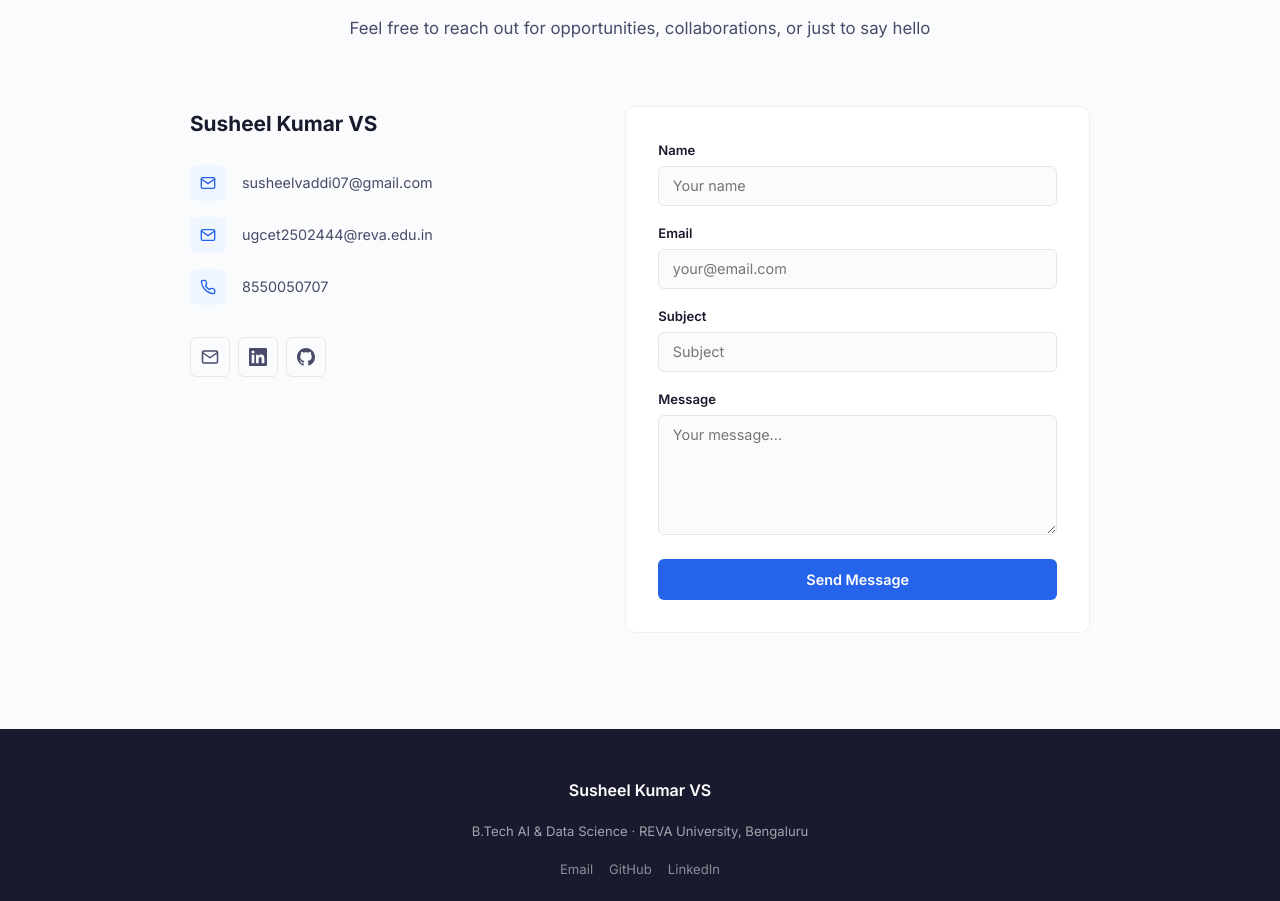
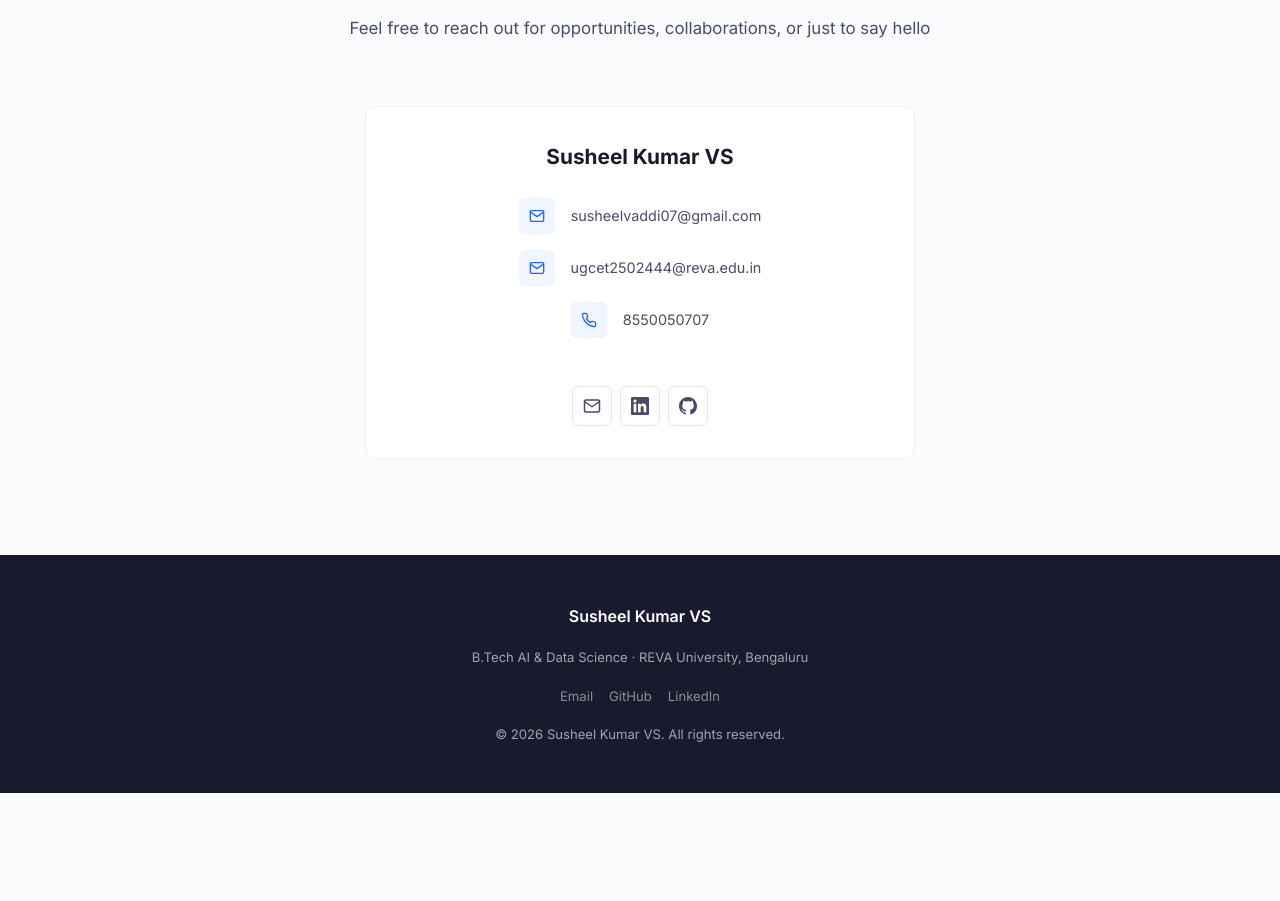
Before and after one commit to SusheelVaddi/Portfolio, a React (Vite) app: page / in a window 1280 px wide. Shown: the part 4114-5015 px from the top of the page. After the commit the page ends 4907 px from the top, so only its background shows below. Built offline with nearby package versions, Linux system fonts and the light colour scheme.

Commit message:
Remove contact form and center contact details

```diff
--- a/src/components/Contact.jsx
+++ b/src/components/Contact.jsx
@@ -1,28 +1,7 @@
-import { useState } from "react";
 import { personalInfo } from "../data/portfolioData";
 import { GitHubIcon, LinkedInIcon, EmailIcon, PhoneIcon } from "./Icons";
 
 export default function Contact() {
-  const [formData, setFormData] = useState({
-    name: "",
-    email: "",
-    subject: "",
-    message: "",
-  });
-  const [submitted, setSubmitted] = useState(false);
-
-  const handleChange = (e) => {
-    setFormData((prev) => ({ ...prev, [e.target.name]: e.target.value }));
-  };
-
-  const handleSubmit = (e) => {
-    e.preventDefault();
-    // Frontend-only: show confirmation
-    setSubmitted(true);
-    setTimeout(() => setSubmitted(false), 4000);
-    setFormData({ name: "", email: "", subject: "", message: "" });
-  };
-
   return (
     <section id="contact" className="section" aria-label="Contact">
       <div className="container">
@@ -78,62 +57,6 @@ export default function Contact() {
               </a>
             </div>
           </div>
-
-          {/* Contact Form */}
-          <form className="contact-form" onSubmit={handleSubmit} noValidate>
-            <div className="form-group">
-              <label htmlFor="contact-name">Name</label>
-              <input
-                id="contact-name"
-                name="name"
-                type="text"
-                placeholder="Your name"
-                value={formData.name}
-                onChange={handleChange}
-                required
-                autoComplete="name"
-              />
-            </div>
-            <div className="form-group">
-              <label htmlFor="contact-email">Email</label>
-              <input
-                id="contact-email"
-                name="email"
-                type="email"
-                placeholder="your@email.com"
-                value={formData.email}
-                onChange={handleChange}
-                required
-                autoComplete="email"
-              />
-            </div>
-            <div className="form-group">
-              <label htmlFor="contact-subject">Subject</label>
-              <input
-                id="contact-subject"
-                name="subject"
-                type="text"
-                placeholder="Subject"
-                value={formData.subject}
-                onChange={handleChange}
-                required
-              />
-            </div>
-            <div className="form-group">
-              <label htmlFor="contact-message">Message</label>
-              <textarea
-                id="contact-message"
-                name="message"
-                placeholder="Your message..."
-                value={formData.message}
-                onChange={handleChange}
-                required
-              />
-            </div>
-            <button type="submit" className="form-submit">
-              {submitted ? "✓ Message Sent!" : "Send Message"}
-            </button>
-          </form>
         </div>
       </div>
     </section>
--- a/src/index.css
+++ b/src/index.css
@@ -1081,11 +1081,22 @@ ol {
 
 /* ---- Contact ---- */
 .contact-wrapper {
-  display: grid;
-  grid-template-columns: 1fr 1.2fr;
-  gap: var(--space-2xl);
-  max-width: 900px;
+  display: flex;
+  justify-content: center;
+  max-width: 550px;
   margin: 0 auto;
+}
+
+.contact-info {
+  width: 100%;
+  background: var(--color-bg-alt);
+  border: 1px solid var(--color-border-light);
+  border-radius: var(--border-radius-md);
+  padding: var(--space-xl);
+  display: flex;
+  flex-direction: column;
+  align-items: center;
+  text-align: center;
 }
 
 .contact-info h3 {
```
